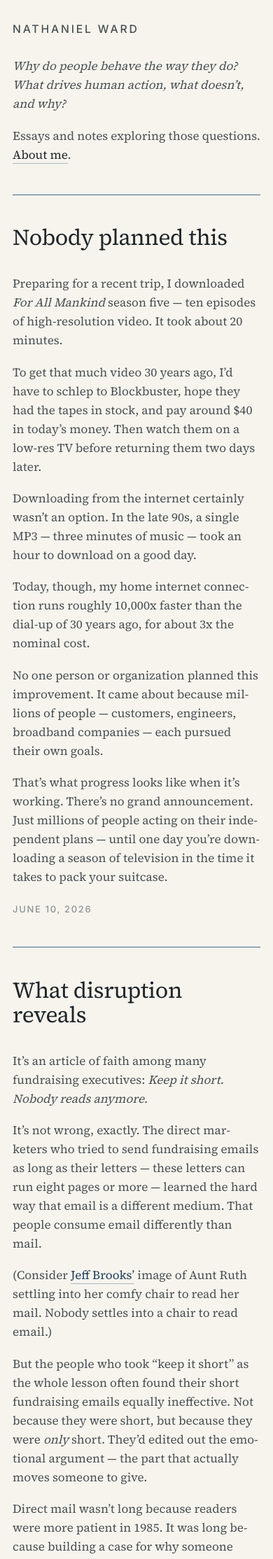
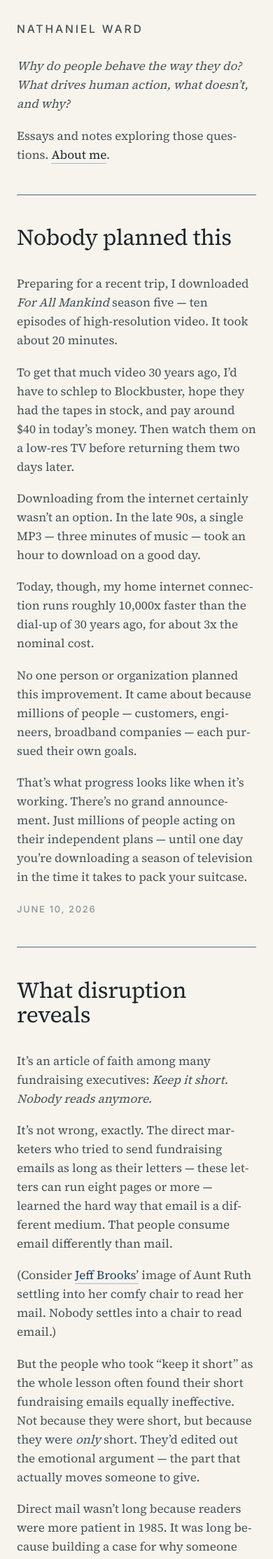
Before and after one commit to nathanielward/nathanielward.github.io, a Jekyll site: the page built from index.html, in a window 390 px wide. Shown: the top 2228 px of the page at 70% size. Built offline with Jekyll 4.4.1, drawn with Linux system fonts in a browser that asks for light colours; the list of posts is cut into pages by our own code.

Commit message:
Add responsive padding for mobile

```diff
--- a/_sass/_ui.scss
+++ b/_sass/_ui.scss
@@ -97,6 +97,13 @@ article {
 
 body > article, body > footer {
   padding: 0 var(--pad-x);
+}
+
+@media only screen and (max-width: 480px){
+  body > article, body > footer, header, main, .intro {
+    padding-left: clamp(24px, 5vw, 34px);
+    padding-right: clamp(24px, 5vw, 34px);
+  }
 }
 
 .rule{
```
